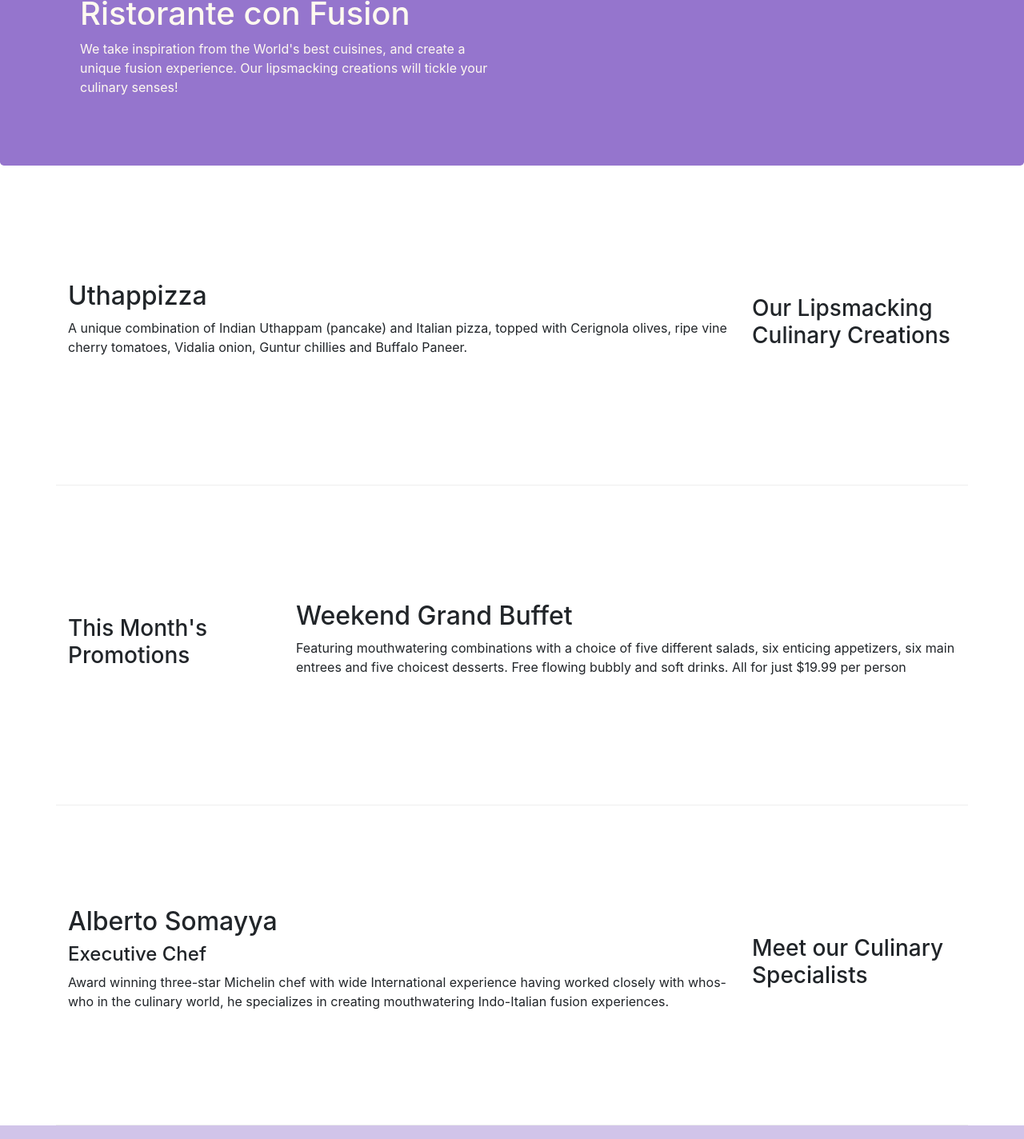
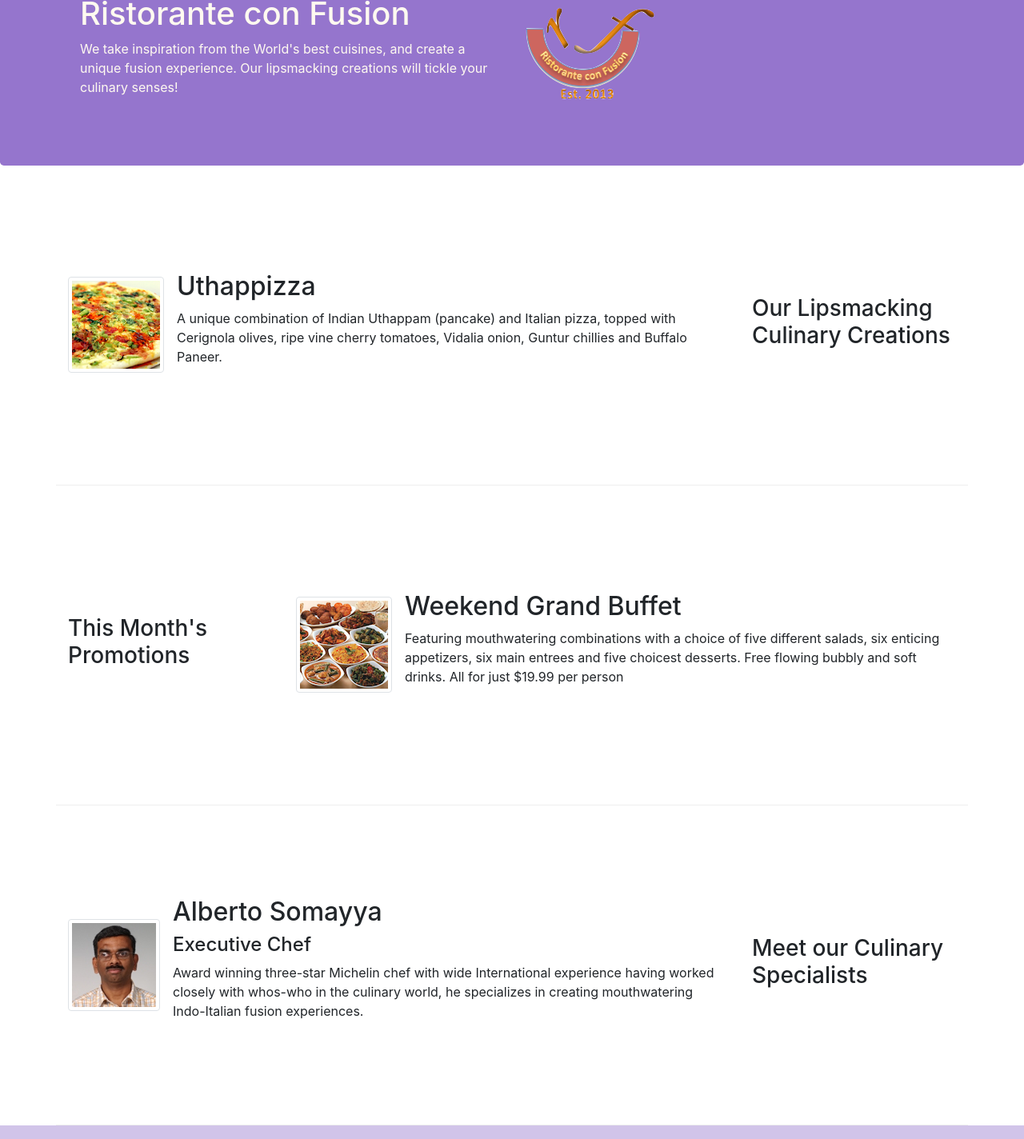
Before and after one commit to lopezrubi02/Bootstrap4Test, a website: page index.html in a window 1280 px wide. Shown: the part 127-1551 px from the top of the page at 80% size. Drawn offline with nearby package versions, Linux system fonts and the light colour scheme.

Commit message:
Media Objects

```diff
--- a/index.html
+++ b/index.html
@@ -21,7 +21,7 @@
             <button class="navbar-toggler" type="button" data-toggle="collapse" data-target="#Navbar">
                 <span class="navbar-toggler-icon"></span>
             </button>
-            <a class="navbar-brand" href="#">Ristorante Con Fusion</a>
+            <a class="navbar-brand" href="#"><img src="img/logo.png" height="30" width="41"></a>
             <div class="collapse navbar-collapse" id="Navbar">
                 <ul class="navbar-nav mr-auto">
                     <li class="nav-item active"><a class="nav-link" href="#"><span class="fa fa-home"></span> Home</a></li>
@@ -39,7 +39,8 @@
                     <h1>Ristorante con Fusion</h1>
                     <p>We take inspiration from the World's best cuisines, and create a unique fusion experience. Our lipsmacking creations will tickle your culinary senses!</p>
                 </div>
-                <div class="col-12 col-sm">
+                <div class="col-12 col-sm align-self-center">
+                    <img src="img/logo.png" class="img-fluid">
                 </div>
             </div>
         </div>
@@ -51,8 +52,14 @@
                 <h3>Our Lipsmacking Culinary Creations</h3>
             </div>
             <div class="col col-sm order-sm-first col-md">
-                <h2>Uthappizza</h2>
-                <p>A unique combination of Indian Uthappam (pancake) and Italian pizza, topped with Cerignola olives, ripe vine cherry tomatoes, Vidalia onion, Guntur chillies and Buffalo Paneer.</p>
+                <div class="media">
+                    <img class="d-flex mr-3 img-thumbnail align-self-center"
+                    src="img/uthappizza.png" alt="uthappizza">
+                    <div class="media-body">
+                        <h2 class="mt-0">Uthappizza</h2>
+                        <p class="d-none d-sm-block">A unique combination of Indian Uthappam (pancake) and Italian pizza, topped with Cerignola olives, ripe vine cherry tomatoes, Vidalia onion, Guntur chillies and Buffalo Paneer.</p>
+                    </div>
+                </div>
             </div>
         </div>
 
@@ -62,8 +69,15 @@
                 <h3>This Month's Promotions</h3>
             </div>
             <div class="col col-sm col-md">
-                <h2>Weekend Grand Buffet</h2>
-                <p>Featuring mouthwatering combinations with a choice of five different salads, six enticing appetizers, six main entrees and five choicest desserts. Free flowing bubbly and soft drinks. All for just $19.99 per person </p>
+                <div class="media">
+                    <img class="d-flex mr-3 img-thumbnail align-self-center"
+                    src="img/buffet.png" alt="buffet">
+                    <div class="media-body">
+                        <h2>Weekend Grand Buffet</h2>
+                        <p class="d-none d-sm-block">Featuring mouthwatering combinations with a choice of five different salads, six enticing appetizers, six main entrees and five choicest desserts. Free flowing bubbly and soft drinks. All for just $19.99 per person </p>
+                    </div>
+                </div>
+
             </div>
         </div>
 
@@ -72,9 +86,15 @@
                 <h3>Meet our Culinary Specialists</h3>
             </div>
             <div class="col col-sm order-sm-first col-md">
-                <h2>Alberto Somayya</h2>
-                <h4>Executive Chef</h4>
-                <p>Award winning three-star Michelin chef with wide International experience having worked closely with whos-who in the culinary world, he specializes in creating mouthwatering Indo-Italian fusion experiences. </p>
+                <div class="media">
+                    <img class="d-flex mr-3 img-thumbnail align-self-center"
+                    src="img/alberto.png" alt="alberto">
+                    <div class="media-body">
+                        <h2>Alberto Somayya</h2>
+                        <h4>Executive Chef</h4>
+                        <p class="d-none d-sm-block">Award winning three-star Michelin chef with wide International experience having worked closely with whos-who in the culinary world, he specializes in creating mouthwatering Indo-Italian fusion experiences. </p>
+                    </div>
+                </div>
             </div>
         </div>
     </div>
```
Also changed, not shown: img/alberto.png (added), img/buffet.png (added), img/logo.png (added), img/uthappizza.png (added).
